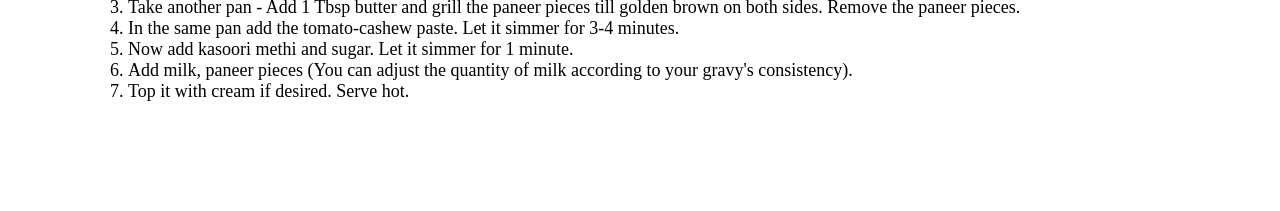
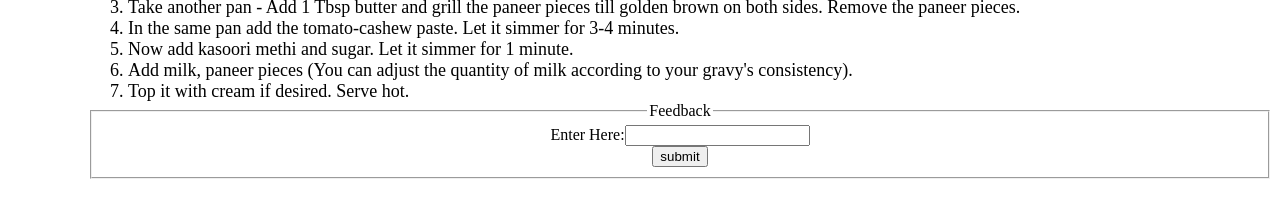
Before and after one commit to d-harshini31/odinrecipes, a plain HTML site: page Butter Panner.html in a window 1280 px wide. Shown: the part 589-800 px from the top of the page. Drawn offline with Linux system fonts and the light colour scheme.

Commit message:
Update Butter Panner.html

```diff
--- a/Butter Panner.html
+++ b/Butter Panner.html
@@ -34,5 +34,13 @@ this is just the perfect dish for you. A recipe that would give you the exact se
 <li> Add milk, paneer pieces (You can adjust the quantity of milk according to your gravy's consistency).</li>
 <li> Top it with cream if desired. Serve hot.</li>
 </ol></font>
+  <form>
+<fieldset>
+<legend align=center>Feedback</legend>
+<center>Enter Here:<input type="text"></br>
+<a href="thanku.html"><input type="button" value="submit"></a>
+</center>
+</form>
+</fieldset>
 </body>
 </html>
```
